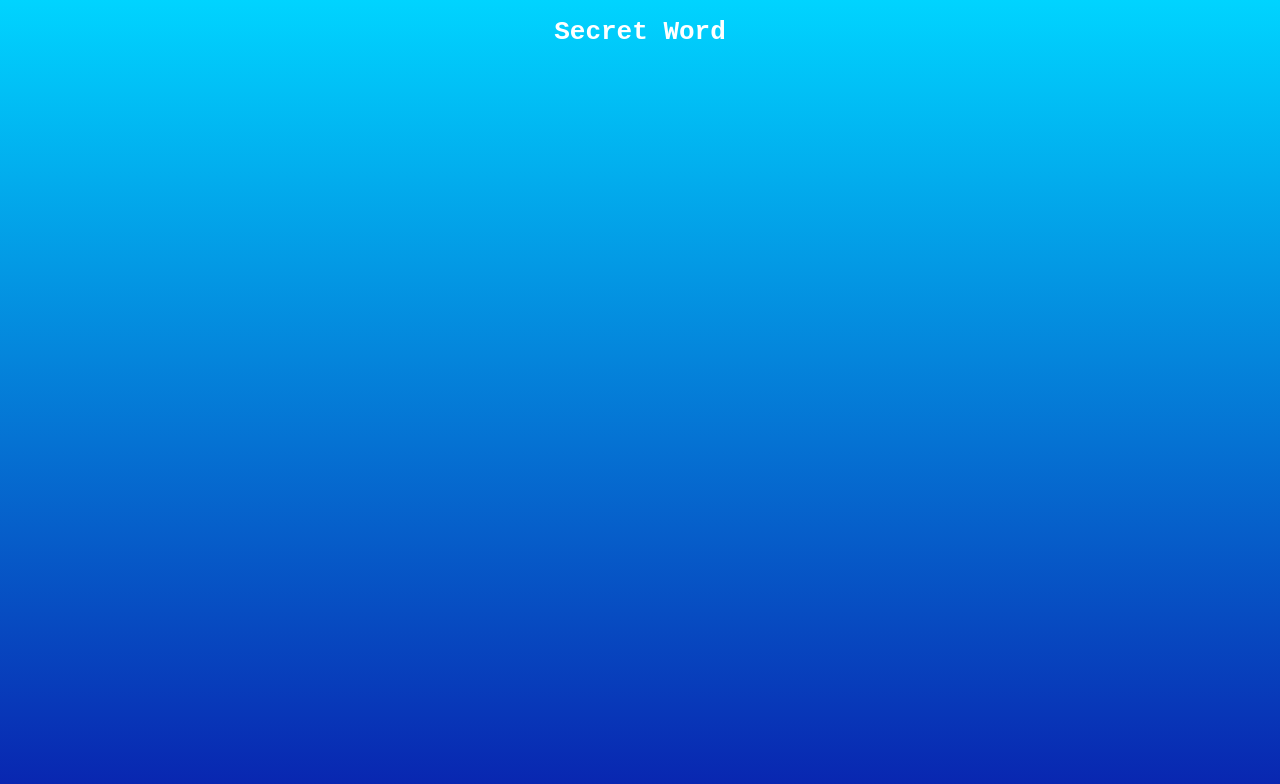
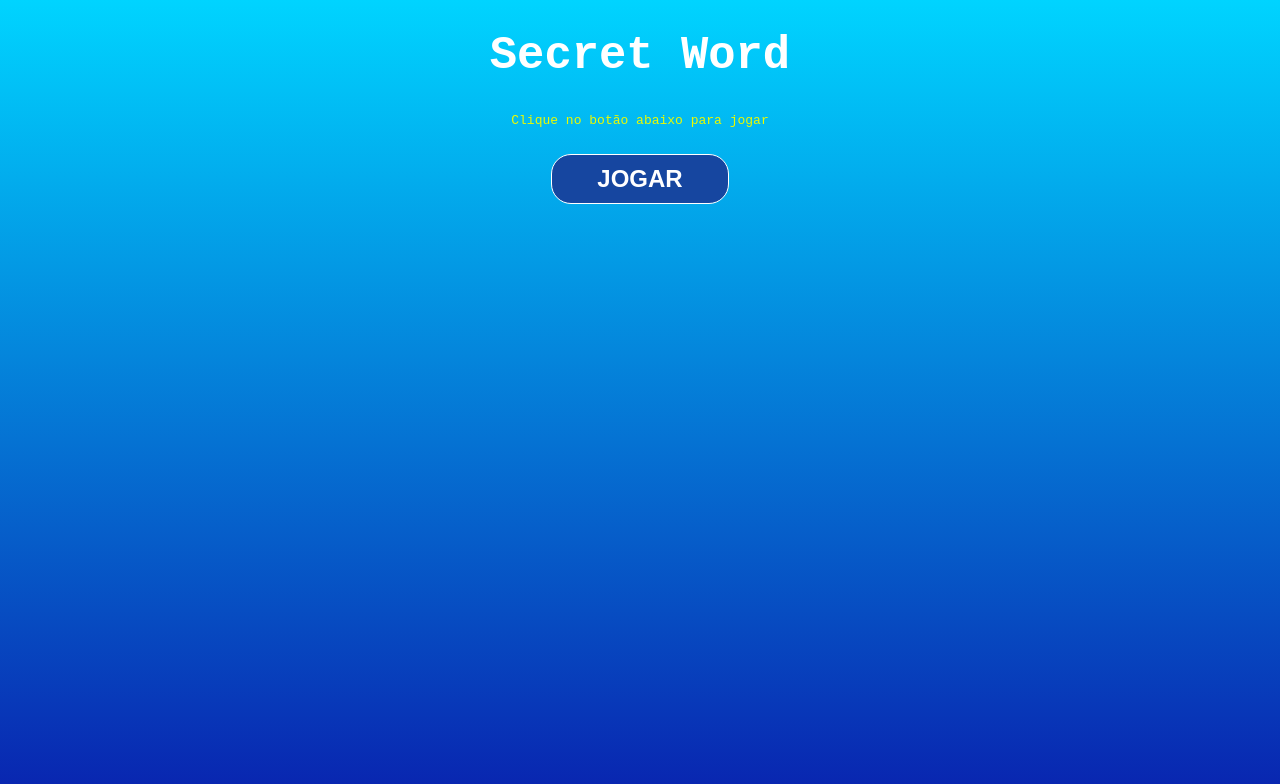
Before and after one commit to gustabcc/secret-word, a React (Vite) app: page / in a window 1280 px wide. Shown: the top 784 px of the page. Built offline with nearby package versions, Linux system fonts and the light colour scheme.

Commit message:
button standardization

```diff
--- a/src/App.jsx
+++ b/src/App.jsx
@@ -1,11 +1,14 @@
 import React from "react";
+
+// components
+import StartScreen from "./components/StartScreen";
 
 // styles
 import "./App.css";
 export default function App() {
   return (
     <div className="App">
-      <h1>Secret Word</h1>
+      <StartScreen />
     </div>
   );
 }
--- a/src/index.css
+++ b/src/index.css
@@ -14,3 +14,22 @@ body {
   );
   color: #fff;
 }
+
+button {
+  background-color: #1646a0;
+  color: #fff;
+  border: 1px solid #fff;
+  border-radius: 20px;
+  padding: 10px 45px;
+  font-weight: bold;
+  text-transform: uppercase;
+  cursor: pointer;
+  font-size: 1.5em;
+}
+
+button:hover {
+  background-color: #fff;
+  color: #1646a0;
+  border: 1px solid #1646a0;
+  transition: 0.3s;
+}
```
